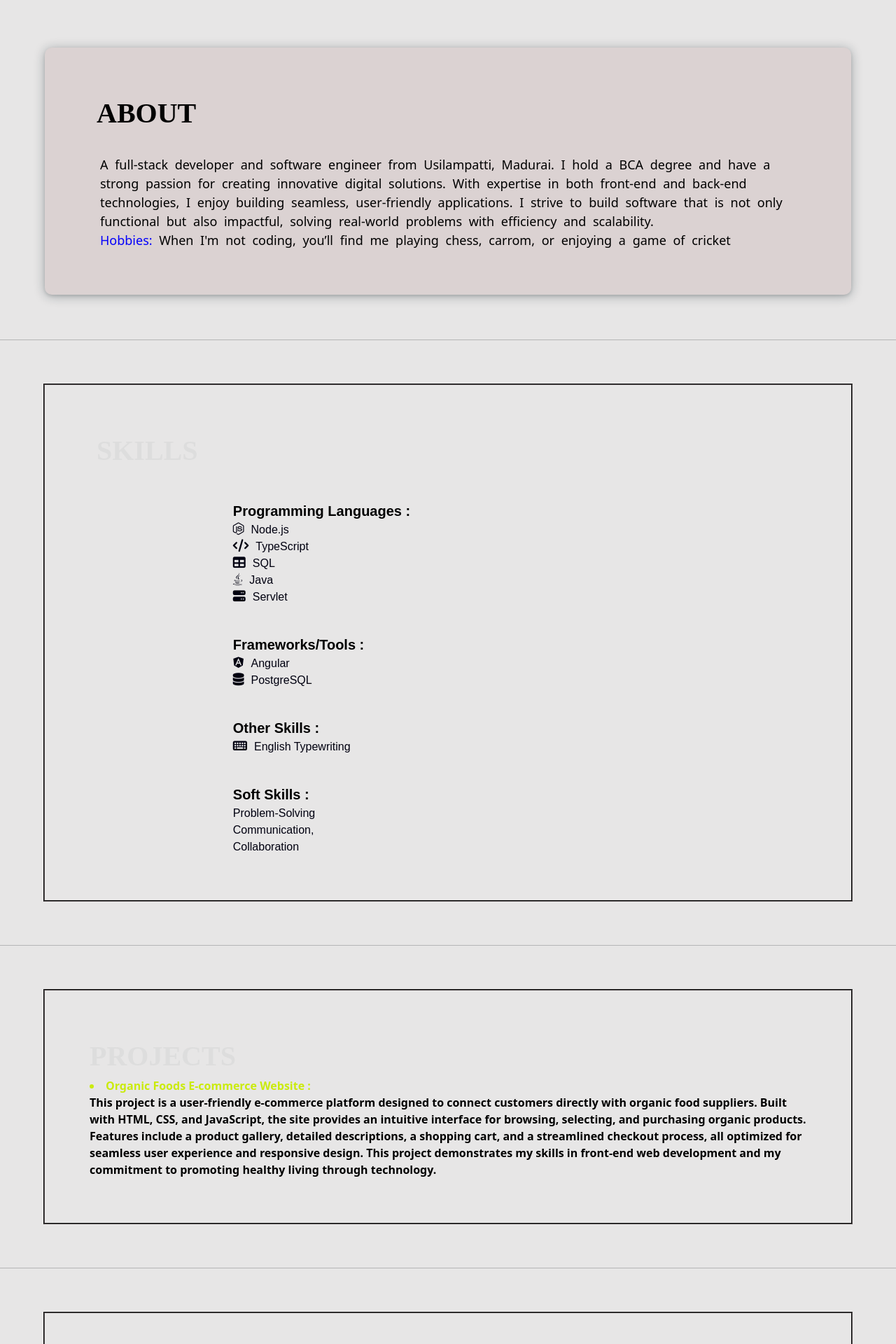
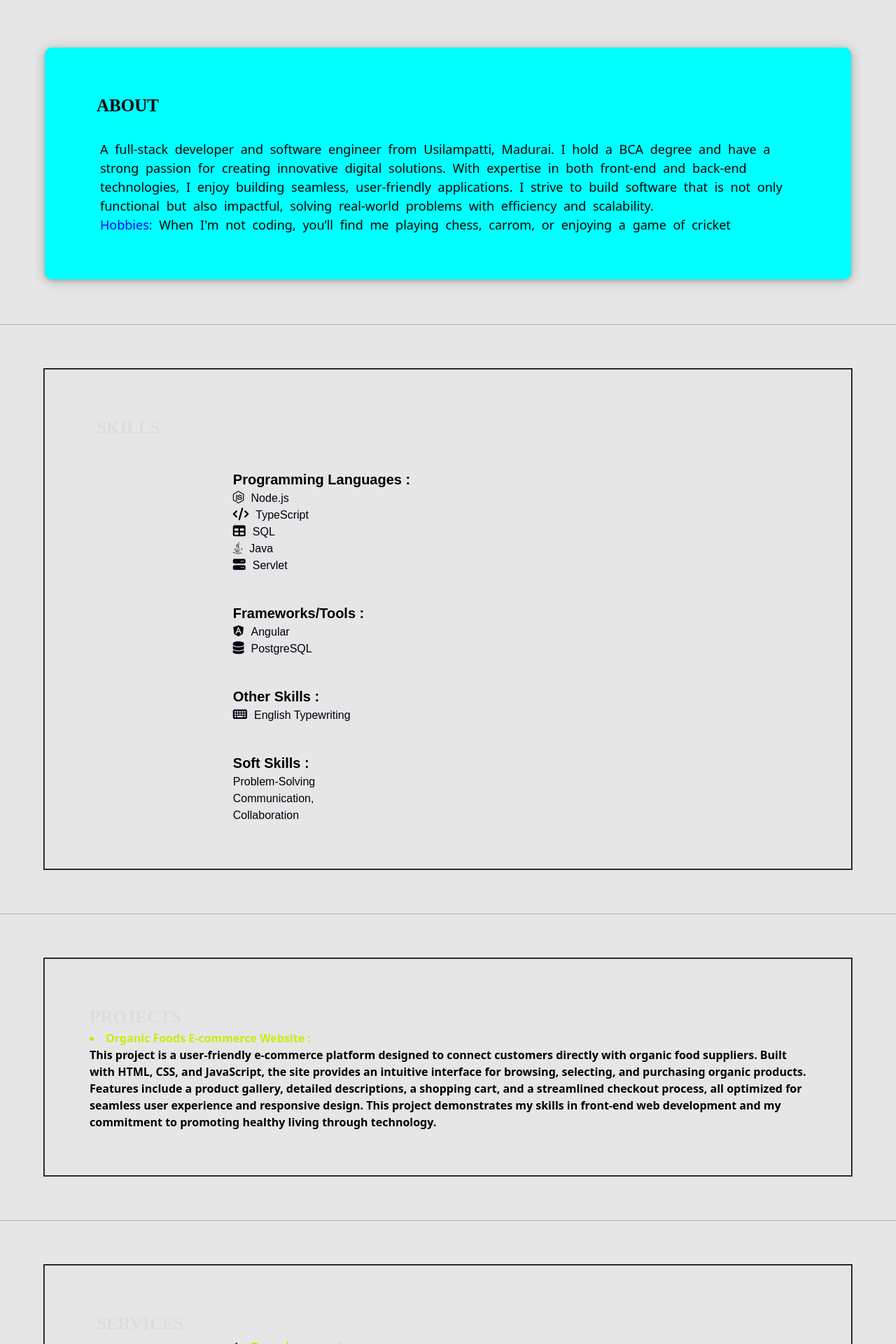
Before and after one commit to Bharath-mayan/portfolio, an Angular app: page / in a window 1280 px wide. Shown: the part 600-2520 px from the top of the page at 70% size. Built offline with nearby package versions, Linux system fonts and the light colour scheme.

Commit message:
color altered

```diff
--- a/src/app/base/home/home.component.scss
+++ b/src/app/base/home/home.component.scss
@@ -95,7 +95,7 @@ section {
 
 .About {
     padding: 5%;
-    background-color: #dbd2d2;
+    background-color: #00FFFF;
     border-radius: 10px;
     box-shadow: rgba(14, 30, 37, 0.12) 0px 2px 4px 0px, rgba(14, 30, 37, 0.32) 0px 2px 16px 0px;
     margin: 5%;
@@ -103,7 +103,7 @@ section {
     .abt-title {
         font-family: 'Playfair Display', serif;
         margin-left: 10px;
-        font-size: 40px;
+        font-size: 25px;
         font-weight: 600;
         color: #020202;
     }
@@ -133,7 +133,7 @@ section {
     .skill-title {
         font-family: 'Playfair Display', serif;
         margin-left: 10px;
-        font-size: 250%;
+        font-size: 25px;
         font-weight: 600;
         color: #ddd;
     }
@@ -183,7 +183,7 @@ section {
 
     .pjt-title {
         font-family: 'Playfair Display', serif;
-        font-size: 250%;
+        font-size: 25px;
         font-weight: 600;
         color: #ddd;
     }
@@ -211,7 +211,7 @@ section {
     .srvc-title {
         font-family: 'Playfair Display', serif;
         margin-left: 10px;
-        font-size: 250%;
+        font-size: 25px;
         font-weight: 600;
         color: #ddd;
     }
@@ -245,7 +245,7 @@ section {
     .cnts-title {
         font-family: 'Playfair Display', serif;
         // margin-left: 10px;
-        font-size: 250%;
+        font-size: 25px;
         font-weight: 600;
         color: #ddd;
     }
@@ -393,9 +393,6 @@ section {
         margin: 0% 5% 0% 5%;
         padding: 5%;
         background-color: #dbd2d2;
-        // outline: #5a5455;
-        // outline-width: 2px;
-        // outline-style: groove;
         flex-direction: column;
         align-items: center;
         justify-content: center;
```
